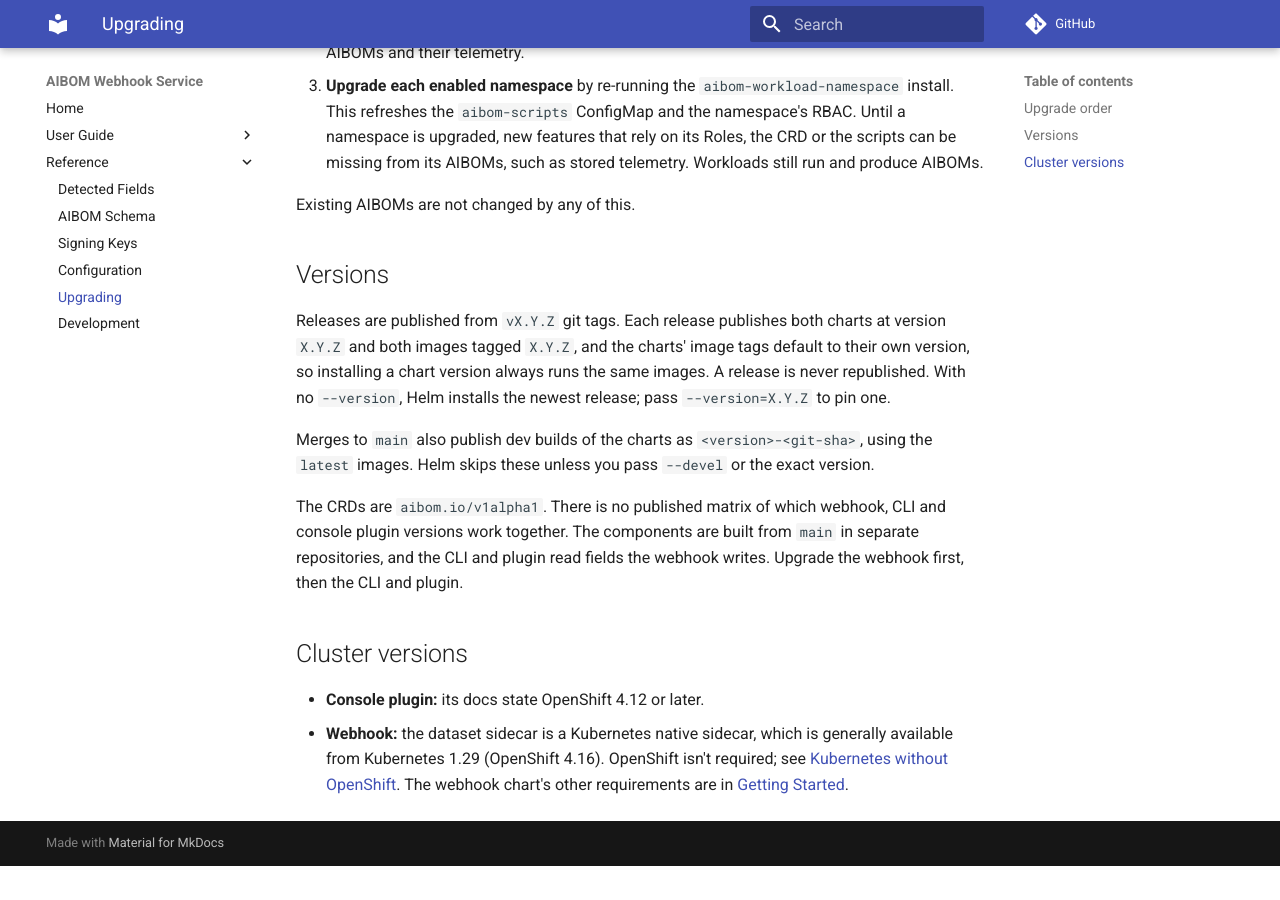
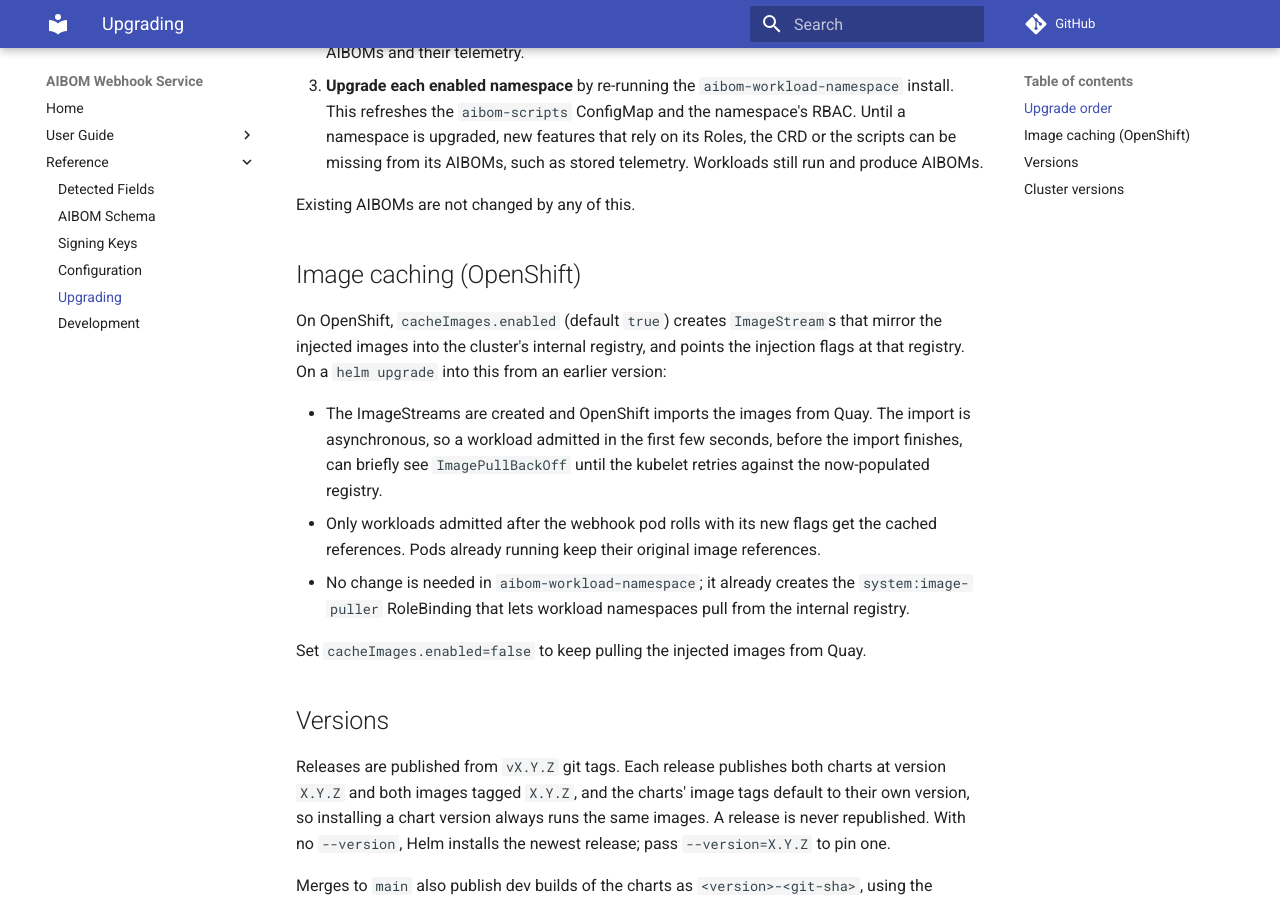
Before and after one commit to gavinsan33/aibom-webhook-service, an MkDocs documentation site: the page built from docs/reference/upgrading.md, in a window 1280 px wide and 900 px high, scrolled down 551 px. Built offline with MkDocs 1.6.1 and Material for MkDocs 9.7.7, drawn with Linux system fonts in a browser that asks for light colours; comment, search, counter and statistics services are not loaded; before the commit the page ends 1417 px from its top, so only the background shows below that.

Commit message:
add documentation for image caching

```diff
--- a/docs/reference/upgrading.md
+++ b/docs/reference/upgrading.md
@@ -17,6 +17,16 @@ Run these in order, as a cluster-admin, for each upgrade:
 
 Existing AIBOMs are not changed by any of this.
 
+## Image caching (OpenShift)
+
+On OpenShift, `cacheImages.enabled` (default `true`) creates `ImageStream`s that mirror the injected images into the cluster's internal registry, and points the injection flags at that registry. On a `helm upgrade` into this from an earlier version:
+
+- The ImageStreams are created and OpenShift imports the images from Quay. The import is asynchronous, so a workload admitted in the first few seconds, before the import finishes, can briefly see `ImagePullBackOff` until the kubelet retries against the now-populated registry.
+- Only workloads admitted after the webhook pod rolls with its new flags get the cached references. Pods already running keep their original image references.
+- No change is needed in `aibom-workload-namespace`; it already creates the `system:image-puller` RoleBinding that lets workload namespaces pull from the internal registry.
+
+Set `cacheImages.enabled=false` to keep pulling the injected images from Quay.
+
 ## Versions
 
 Releases are published from `vX.Y.Z` git tags. Each release publishes both charts at version `X.Y.Z` and both images tagged `X.Y.Z`, and the charts' image tags default to their own version, so installing a chart version always runs the same images. A release is never republished. With no `--version`, Helm installs the newest release; pass `--version=X.Y.Z` to pin one.
```
Also changed, not shown: docs/reference/configuration.md (+2 -1 lines).
